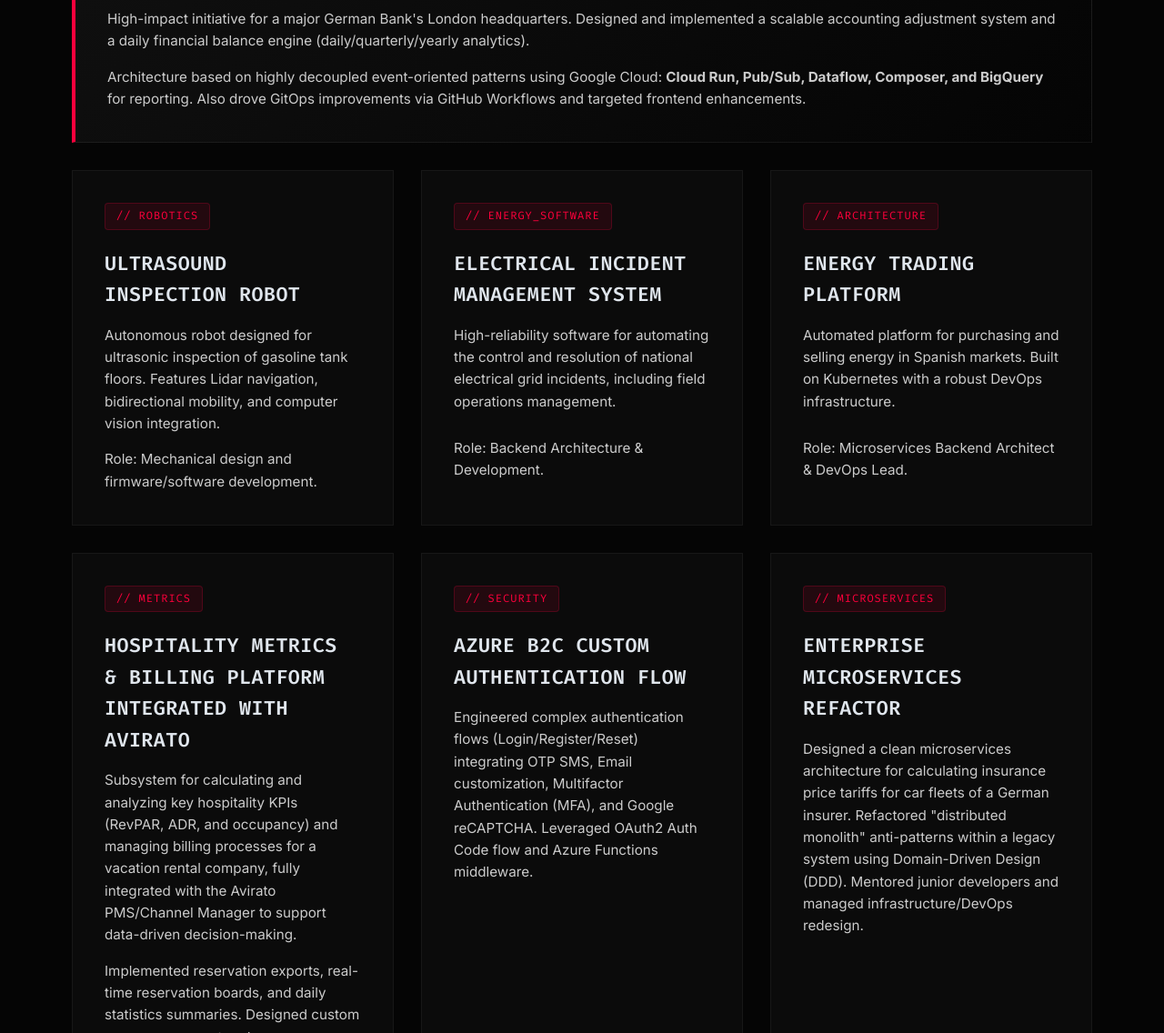
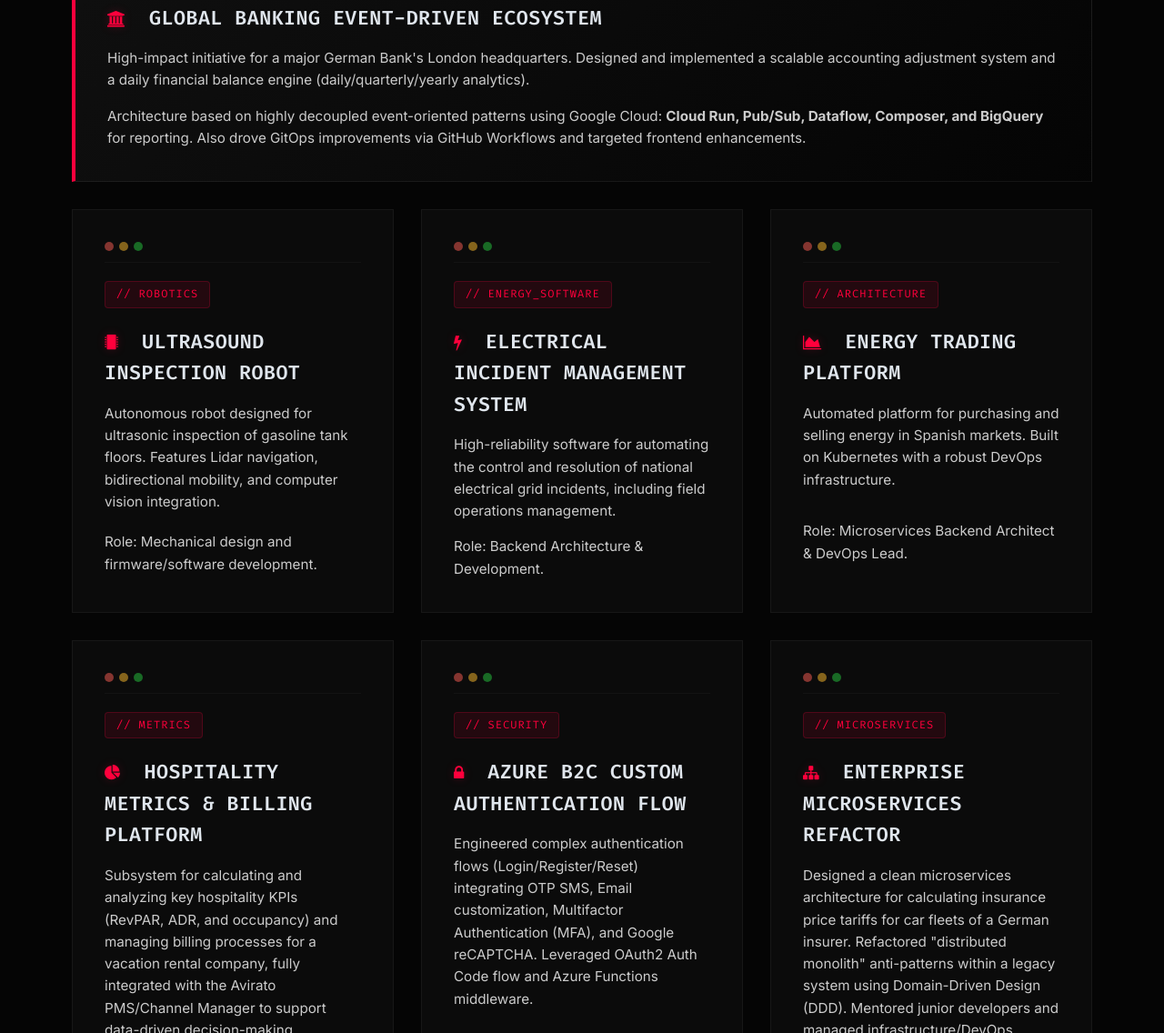
Before and after one commit to Gaboxondo/my-html-cv, a plain HTML site: page index.html in a window 1280 px wide. Shown: the part 7534-8670 px from the top of the page at 91% size. Drawn offline with nearby package versions, Linux system fonts and the light colour scheme.

Commit message:
style: add terminal window decorations and icons to project cards

```diff
--- a/css/styles.css
+++ b/css/styles.css
@@ -967,6 +967,38 @@ section:nth-child(5) {
     gap: 30px;
 }
 
+.card-terminal-header {
+    display: flex;
+    gap: 6px;
+    margin-bottom: 20px;
+    border-bottom: 1px solid rgba(255, 255, 255, 0.03);
+    padding-bottom: 12px;
+}
+
+.card-terminal-header .dot {
+    width: 10px;
+    height: 10px;
+    border-radius: 50%;
+    opacity: 0.5;
+    transition: opacity 0.3s ease;
+}
+
+.card-terminal-header .red { background: #ff5f56; }
+.card-terminal-header .yellow { background: #ffbd2e; }
+.card-terminal-header .green { background: #27c93f; }
+
+.project-card:hover .card-terminal-header .dot {
+    opacity: 1;
+}
+
+.project-card h3 i {
+    color: var(--accent-primary);
+    margin-right: 12px;
+    font-size: 1.1rem;
+    filter: drop-shadow(0 0 5px var(--accent-dim));
+}
+
+
 .project-card {
     background: rgba(15, 15, 15, 0.7);
     backdrop-filter: blur(10px);
--- a/index.html
+++ b/index.html
@@ -1800,8 +1800,13 @@
                 <div id="projectsGrid">
                     <!-- Project 1: Featured -->
                     <div class="project-card project-card--featured">
+                        <div class="card-terminal-header">
+                            <span class="dot red"></span>
+                            <span class="dot yellow"></span>
+                            <span class="dot green"></span>
+                        </div>
                         <span class="project-type">// FINTECH_GCP</span>
-                        <h3>Global Banking Event-Driven Ecosystem</h3>
+                        <h3><i class="fa fa-university" aria-hidden="true"></i> Global Banking Event-Driven Ecosystem</h3>
                         <p>High-impact initiative for a major German Bank's London headquarters. Designed and implemented a scalable accounting adjustment system and a daily financial balance engine (daily/quarterly/yearly analytics).</p>
                         <p>Architecture based on highly decoupled event-oriented patterns using Google Cloud: <strong>Cloud Run, Pub/Sub, Dataflow, Composer, and BigQuery</strong> for reporting. Also drove GitOps improvements via GitHub Workflows and targeted frontend enhancements.</p>
 
@@ -1809,8 +1814,13 @@
 
                     <!-- Project 2 -->
                     <div class="project-card">
+                        <div class="card-terminal-header">
+                            <span class="dot red"></span>
+                            <span class="dot yellow"></span>
+                            <span class="dot green"></span>
+                        </div>
                         <span class="project-type">// ROBOTICS</span>
-                        <h3>Ultrasound Inspection Robot</h3>
+                        <h3><i class="fa fa-microchip" aria-hidden="true"></i> Ultrasound Inspection Robot</h3>
                         <p>Autonomous robot designed for ultrasonic inspection of gasoline tank floors. Features Lidar
                             navigation, bidirectional mobility, and computer vision integration.</p>
                         <p>Role: Mechanical design and firmware/software development.</p>
@@ -1818,8 +1828,13 @@
 
                     <!-- Project 3 -->
                     <div class="project-card">
+                        <div class="card-terminal-header">
+                            <span class="dot red"></span>
+                            <span class="dot yellow"></span>
+                            <span class="dot green"></span>
+                        </div>
                         <span class="project-type">// ENERGY_SOFTWARE</span>
-                        <h3>Electrical Incident Management System</h3>
+                        <h3><i class="fa fa-bolt" aria-hidden="true"></i> Electrical Incident Management System</h3>
                         <p>High-reliability software for automating the control and resolution of national electrical
                             grid incidents, including field operations management.</p>
                         <p>Role: Backend Architecture & Development.</p>
@@ -1827,8 +1842,13 @@
 
                     <!-- Project 4 -->
                     <div class="project-card">
+                        <div class="card-terminal-header">
+                            <span class="dot red"></span>
+                            <span class="dot yellow"></span>
+                            <span class="dot green"></span>
+                        </div>
                         <span class="project-type">// ARCHITECTURE</span>
-                        <h3>Energy Trading Platform</h3>
+                        <h3><i class="fa fa-area-chart" aria-hidden="true"></i> Energy Trading Platform</h3>
                         <p>Automated platform for purchasing and selling energy in Spanish markets. Built on Kubernetes
                             with a robust DevOps infrastructure.</p>
                         <p>Role: Microservices Backend Architect & DevOps Lead.</p>
@@ -1836,8 +1856,13 @@
 
                     <!-- Project 5 -->
                     <div class="project-card">
+                        <div class="card-terminal-header">
+                            <span class="dot red"></span>
+                            <span class="dot yellow"></span>
+                            <span class="dot green"></span>
+                        </div>
                         <span class="project-type">// METRICS</span>
-                        <h3>Hospitality Metrics & Billing Platform Integrated with Avirato</h3>
+                        <h3><i class="fa fa-pie-chart" aria-hidden="true"></i> Hospitality Metrics & Billing Platform</h3>
                         <p>
                             Subsystem for calculating and analyzing key hospitality KPIs (RevPAR, ADR, and occupancy)
                             and managing billing processes for a vacation rental company, fully integrated with
@@ -1854,8 +1879,13 @@
 
                     <!-- Project 6 -->
                     <div class="project-card">
+                        <div class="card-terminal-header">
+                            <span class="dot red"></span>
+                            <span class="dot yellow"></span>
+                            <span class="dot green"></span>
+                        </div>
                         <span class="project-type">// SECURITY</span>
-                        <h3>Azure B2C Custom Authentication Flow</h3>
+                        <h3><i class="fa fa-lock" aria-hidden="true"></i> Azure B2C Custom Authentication Flow</h3>
                         <p>Engineered complex authentication flows (Login/Register/Reset) integrating OTP SMS, Email
                             customization, Multifactor Authentication (MFA), and Google reCAPTCHA. Leveraged OAuth2 Auth
                             Code flow and Azure Functions middleware.</p>
@@ -1863,8 +1893,13 @@
 
                     <!-- Project 7 -->
                     <div class="project-card">
+                        <div class="card-terminal-header">
+                            <span class="dot red"></span>
+                            <span class="dot yellow"></span>
+                            <span class="dot green"></span>
+                        </div>
                         <span class="project-type">// MICROSERVICES</span>
-                        <h3>Enterprise Microservices Refactor</h3>
+                        <h3><i class="fa fa-sitemap" aria-hidden="true"></i> Enterprise Microservices Refactor</h3>
                         <p>Designed a clean microservices architecture for calculating insurance price tariffs for car fleets of a German insurer.
                             Refactored "distributed monolith" anti-patterns within a legacy system using Domain-Driven Design (DDD). Mentored
                             junior developers and managed infrastructure/DevOps redesign.</p>
```
